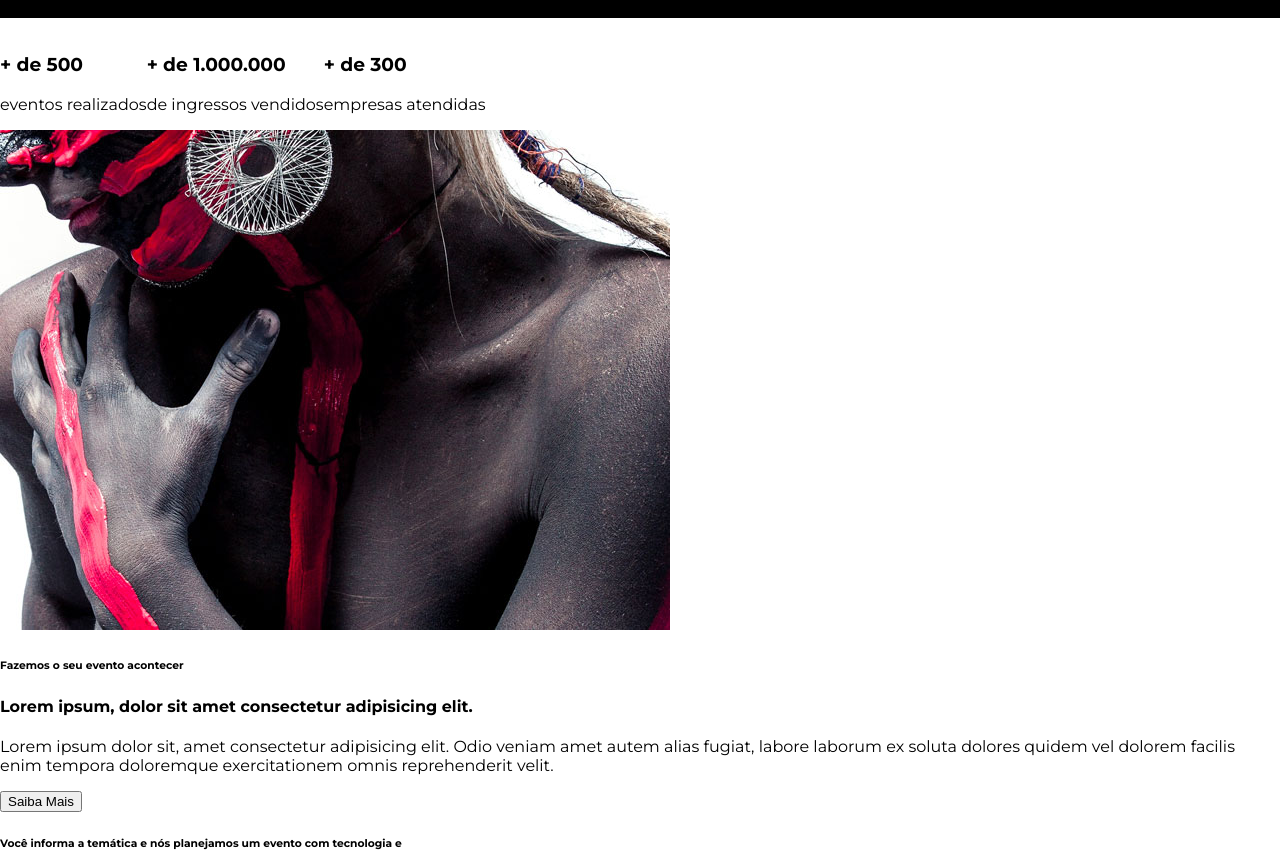
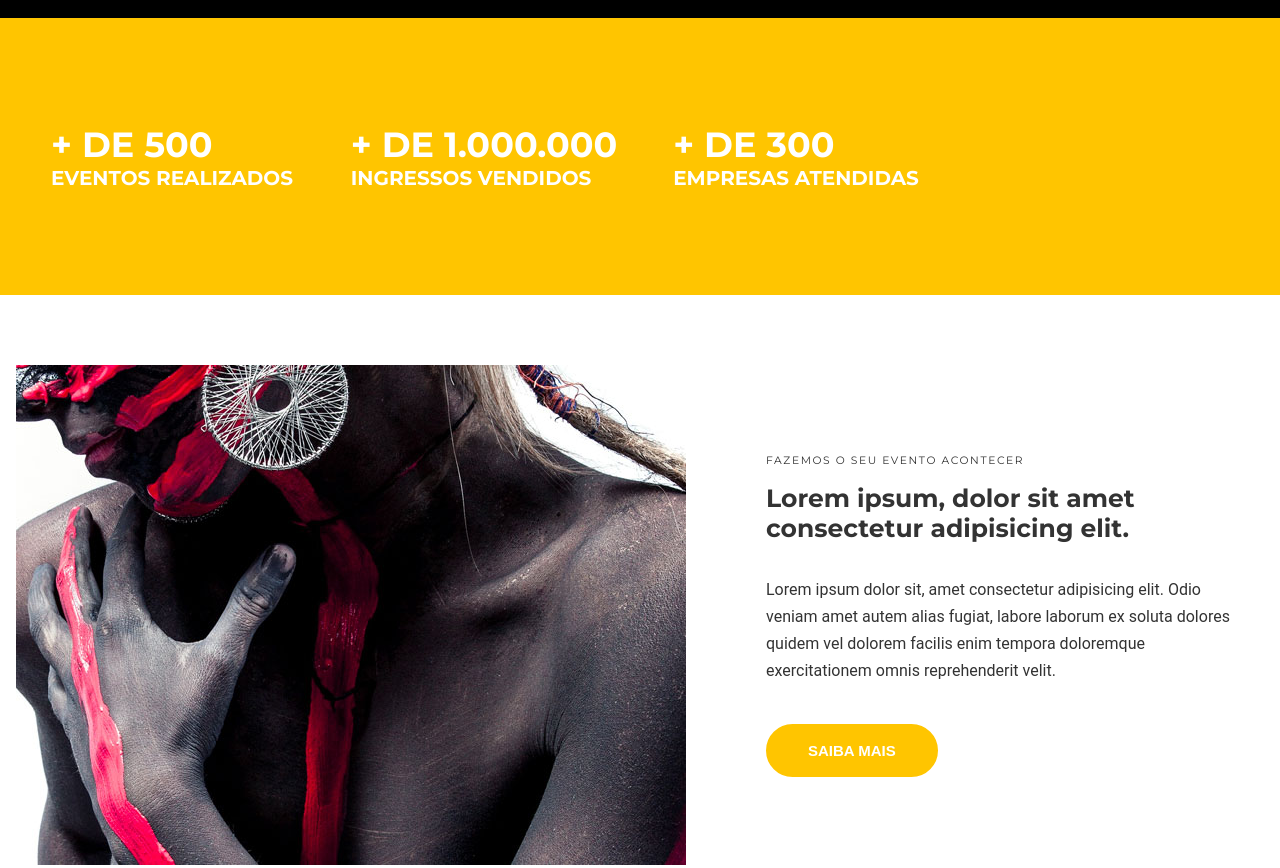
Before and after one commit to ajuniorcal/studion, a website: page index.html in a window 1280 px wide. Shown: the part 661-1529 px from the top of the page. Drawn offline with Linux system fonts and the light colour scheme.

Commit message:
commit institutional stilization

```diff
--- a/index.html
+++ b/index.html
@@ -55,26 +55,35 @@
       </header>
 
       <main>
-        <section id="eventos">
-          <ul>
+        <section id="counter">
+          <ul class="counter__container">
+
             <li>
-              <h3>+ de 500</h3>
-              eventos realizados
+              <h3>+ de 500<small>Eventos realizados</small></h3>
+
             </li>
             <li>
-              <h3>+ de 1.000.000</h3>
-              de ingressos vendidos
+              <h3>+ de 1.000.000
+                <small>
+                  ingressos vendidos
+                </small>
+
+              </h3>
             </li>
             <li>
-              <h3>+ de 300</h3>
-              empresas atendidas
+              <h3>+ de 300
+
+                <small>
+                  empresas atendidas
+                </small>
+              </h3>
             </li>
           </ul>
         </section>
 
-        <section>
-          <div>
-            <img src="./images/institutional.jpg" />
+        <section class="institutional">
+          <img class="institurional__image" src="./images/institutional.jpg" alt="Studion Instititional"/>
+          <div class="institutional__copy">
             <h6>Fazemos o seu evento acontecer</h6>
             <h4>Lorem ipsum, dolor sit amet consectetur adipisicing elit.</h4>
             <p>
@@ -83,7 +92,7 @@
               quidem vel dolorem facilis enim tempora doloremque exercitationem
               omnis reprehenderit velit.
             </p>
-            <button>Saiba Mais</button>
+            <button class="btn btn--institutional">Saiba Mais</button>
           </div>
         </section>
 
--- a/style.css
+++ b/style.css
@@ -1,5 +1,4 @@
-@import url('https://fonts.googleapis.com/css2?family=Montserrat:wght@300;400;700;900&display=swap');
-
+@import url('https://fonts.googleapis.com/css2?family=Montserrat:ital,wght@0,300;0,400;0,700;1,500&display=swap');
 * {
     box-sizing: border-box;
 }
@@ -8,13 +7,22 @@
 
     font-family: 'Montserrat', sans-serif;
     font-size: 16px;
+    --color-copy: #333;
     --color-primary:#ffc500;
     --default-padding: 1rem;
+    color: var(--color-copy);
+
 }
 
 body {
     margin: 0;
     padding-top: 7.75rem;
+}
+
+header,
+main,
+footer {
+    overflow-x: hiden;
 }
 ul {
     display: flex;
@@ -141,8 +149,76 @@ object-position: center;
 
 }
 
-.btn:hover, btn:active, btn:focus{
+.btn:hover, btn:active, btn:focus, .btn--institutional {
     border-color: var(--color-primary);
     background-color: var(--color-primary);
     color:#fff
 }
+
+#counter {
+    background-color: var(--color-primary);
+    color: #fff;
+    font-size: ;
+    text-transform: uppercase;
+
+}
+
+.counter__container {
+    display: grid;
+    grid-template-columns: repeat(auto-fill, minmax(300px, 1fr));
+    margin: 0;
+    padding: 4.375rem 1rem;
+    place-items: center;
+
+}
+
+.counter__container h3 {
+    font-size: 2.1875rem;
+}
+
+.counter__container h3 small {
+    font-size: 1.25rem;
+    display: block;
+
+}
+
+.institutional {
+    display: grid;
+    grid-template-columns: auto auto;
+    gap: 3.125rem;
+    align-items: center;
+    padding: 4.375rem 1rem;
+}
+
+.institutional__copy{
+    padding: 0 1.875rem;
+
+}
+
+.institutional__copy h6 {
+    font-size: .875;
+    font-weight: 450;
+    letter-spacing: .1rem;
+    text-transform: uppercase;
+    margin: 0;
+
+}
+
+.institutional__copy h4 {
+    font-size: 1.5625rem;
+    margin-top: 1rem;
+}
+
+.institutional p {
+    font-size: 1.0625 ;
+    line-height: 1.6875;
+    font-family: 'roboto', sans-serif;
+    margin-bottom: 0;
+    margin-bottom: 2.5rem;
+
+}
+.btn--institutional:hover {
+    color: #333;
+    background: unset;
+
+}
```
